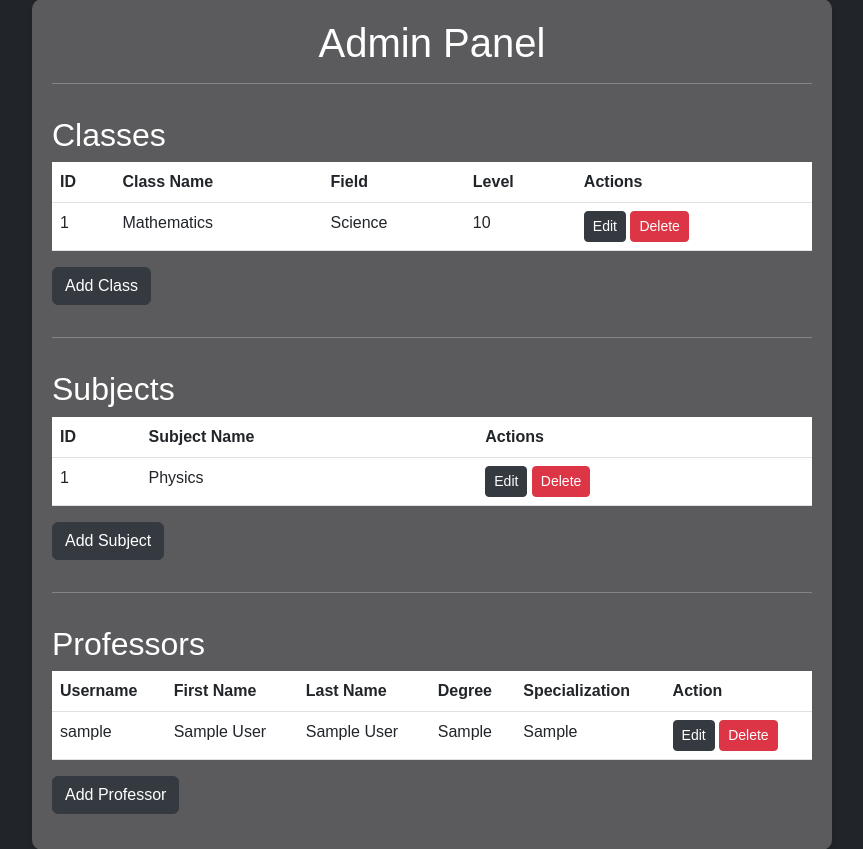
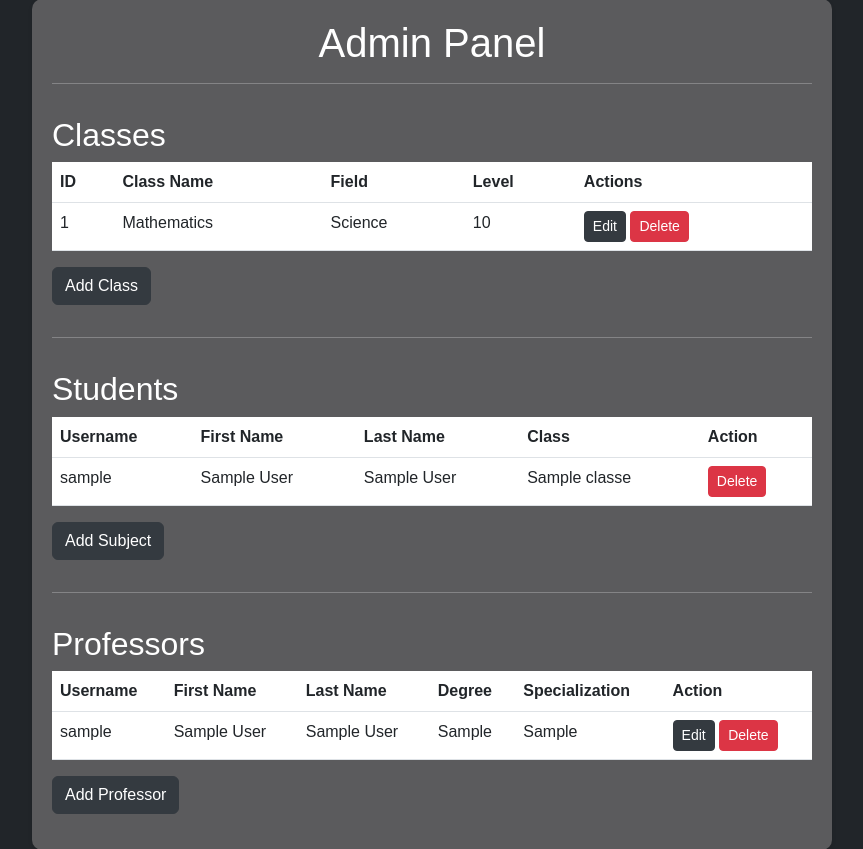
Before and after one commit to Abdelouafi09/UPM_Quiz, a Flask app: page /dashboard in a window 1280 px wide. Shown: the part 87-936 px from the top of the page, without its empty margins (208-1071 px from the left). Run offline with Flask 3, Linux system fonts and the light colour scheme; tables that the repository leaves empty hold one stand-in row (values such as "Sample post"); some libraries are stand-ins or nearby versions.

Commit message:
display students

```diff
--- a/app.py
+++ b/app.py
@@ -1,5 +1,5 @@
 from flask import Flask, request, render_template, redirect, session
-from sqlalchemy import create_engine, Column, ForeignKey, Integer, String, DateTime, Boolean, Float, Enum
+from sqlalchemy import create_engine, Column, ForeignKey, Integer, String, DateTime, Boolean, Float, Enum, text, select
 import os
 from sqlalchemy.orm import sessionmaker, relationship
 from sqlalchemy.ext.declarative import declarative_base
@@ -27,25 +27,67 @@ Base = declarative_base()
 #Models
 
 
+# class User(Base):
+#   __tablename__ = 'users'
+
+#   user_id = Column(Integer, primary_key=True, autoincrement=True)
+#   username = Column(String(255), unique=True, nullable=False)
+#   user_password = Column(String(255), nullable=False)
+#   user_role = Column(Enum('admin', 'student', 'professor'), nullable=False)
+#   f_name = Column(String(100), nullable=False)
+#   l_name = Column(String(100), nullable=False)
+
+#   professor = relationship('Professor', uselist=False, backref='user', cascade="all, delete")
+
+
+# class Professor(Base):
+#   __tablename__ = 'professors'
+
+#   user_id = Column(Integer, ForeignKey('users.user_id'), primary_key=True)
+#   degree = Column(String(255), nullable=False)
+#   specialization = Column(String(255), nullable=False)
+
+
 class User(Base):
-  __tablename__ = 'users'
+    __tablename__ = 'users'
 
-  user_id = Column(Integer, primary_key=True, autoincrement=True)
-  username = Column(String(255), unique=True, nullable=False)
-  user_password = Column(String(255), nullable=False)
-  user_role = Column(Enum('admin', 'student', 'professor'), nullable=False)
-  f_name = Column(String(100), nullable=False)
-  l_name = Column(String(100), nullable=False)
+    user_id = Column(Integer, primary_key=True, autoincrement=True)
+    username = Column(String(255), unique=True, nullable=False)
+    user_password = Column(String(255), nullable=False)
+    user_role = Column(Enum('admin', 'student', 'professor'), nullable=False)
+    f_name = Column(String(100), nullable=False)
+    l_name = Column(String(100), nullable=False)
 
-  professor = relationship('Professor', uselist=False, backref='user', cascade="all, delete")
+    professor = relationship('Professor', uselist=False, backref='user', cascade="all, delete")
+    students = relationship('Student', backref='user', cascade="all, delete")
 
 
 class Professor(Base):
-  __tablename__ = 'professors'
+    __tablename__ = 'professors'
 
-  user_id = Column(Integer, ForeignKey('users.user_id'), primary_key=True)
-  degree = Column(String(255), nullable=False)
-  specialization = Column(String(255), nullable=False)
+    user_id = Column(Integer, ForeignKey('users.user_id'), primary_key=True)
+    degree = Column(String(255), nullable=False)
+    specialization = Column(String(255), nullable=False)
+
+
+class Student(Base):
+    __tablename__ = 'students'
+
+    user_id = Column(Integer, ForeignKey('users.user_id'), primary_key=True)
+    class_id = Column(Integer, ForeignKey('classes.id'), nullable=False)
+    class_ = relationship('Class', backref='students')
+
+
+class Class(Base):
+    __tablename__ = 'classes'
+
+    id = Column(Integer, primary_key=True, autoincrement=True)
+    class_name = Column(String(255), unique=True, nullable=False)
+    class_field = Column(String(255), nullable=False)
+    class_level = Column(Integer, nullable=False)
+
+
+
 
 
 # Define the form for adding a new professor
@@ -103,8 +145,15 @@ def add_professor():
 
     return redirect(
       '/dashboard')  # Redirect to a success page or desired route
+
+  query = select(User.username, User.f_name, User.l_name, Class.class_name, User.username).select_from(User).\
+        join(Student).join(Class)
+
+    # Execute the query and fetch the results
+  result = session0.execute(query)
+  students = result.fetchall()
   professors = session0.query(Professor).all()
-  return render_template('dashboard.html', form=form, professors=professors)
+  return render_template('dashboard.html', form=form, professors=professors, students=students)
 
 
 
--- a/templates/dashboard.html
+++ b/templates/dashboard.html
@@ -149,29 +149,45 @@ h2{
       </div>
       <button type="submit" class="btn btn-success">Add Class</button>
     </form>
+
+
+
+
+
     <hr>
-    <h2>Subjects</h2>
+
+
+
+    <h2>Students</h2>
 
     <!-- Display a table of subjects with edit and delete buttons -->
    <table class="table">
       <thead>
           <tr>
-          <th>ID</th>
-          <th>Subject Name</th>
-          <th>Actions</th>
+                <th>Username</th>
+                <th>First Name</th>
+                <th>Last Name</th>
+                <th>Class</th>
+                <th>Action</th>
             </tr>
       </thead>
       <tbody>
-        <!-- Loop through subjects from the database and populate the table -->
-        <!-- Example data, replace with dynamic data from the server -->
+        {% for student in students %}
             <tr>
-          <td>1</td>
-          <td>Physics</td>
+                <td>{{ student[0] }}</td>
+      <td>{{ student[1] }}</td>
+      <td>{{ student[2] }}</td>
+      <td>{{ student[3] }}</td>
+
                 <td>
-            <button class="btn btn-primary btn-sm edit-subject" data-id="1">Edit</button>
-            <button class="btn btn-danger btn-sm delete-subject" data-id="1">Delete</button>
+                   <form method="POST" action="/delete_professor/{{ student[4] }}" onsubmit="return confirm('Are you sure you want to delete this Student?')" style="display:inline;">
+                        <input type="hidden" name="_method" value="DELETE">
+                        <button class="btn btn-danger btn-sm delete-user" type="submit">Delete</button>
+                    </form>
                 </td>
             </tr>
+            {% endfor %}
+
       </tbody>
     </table>
     <!-- Add new subject form -->
@@ -184,6 +200,9 @@ h2{
       </div>
       <button type="submit" class="btn btn-success">Add Subject</button>
     </form>
+
+
+
     <hr>
     <h2>Professors</h2>
 
```
Also changed, not shown: test.py (added, +85 -0 lines). Lines whose indentation alone changed are shown as unchanged.
